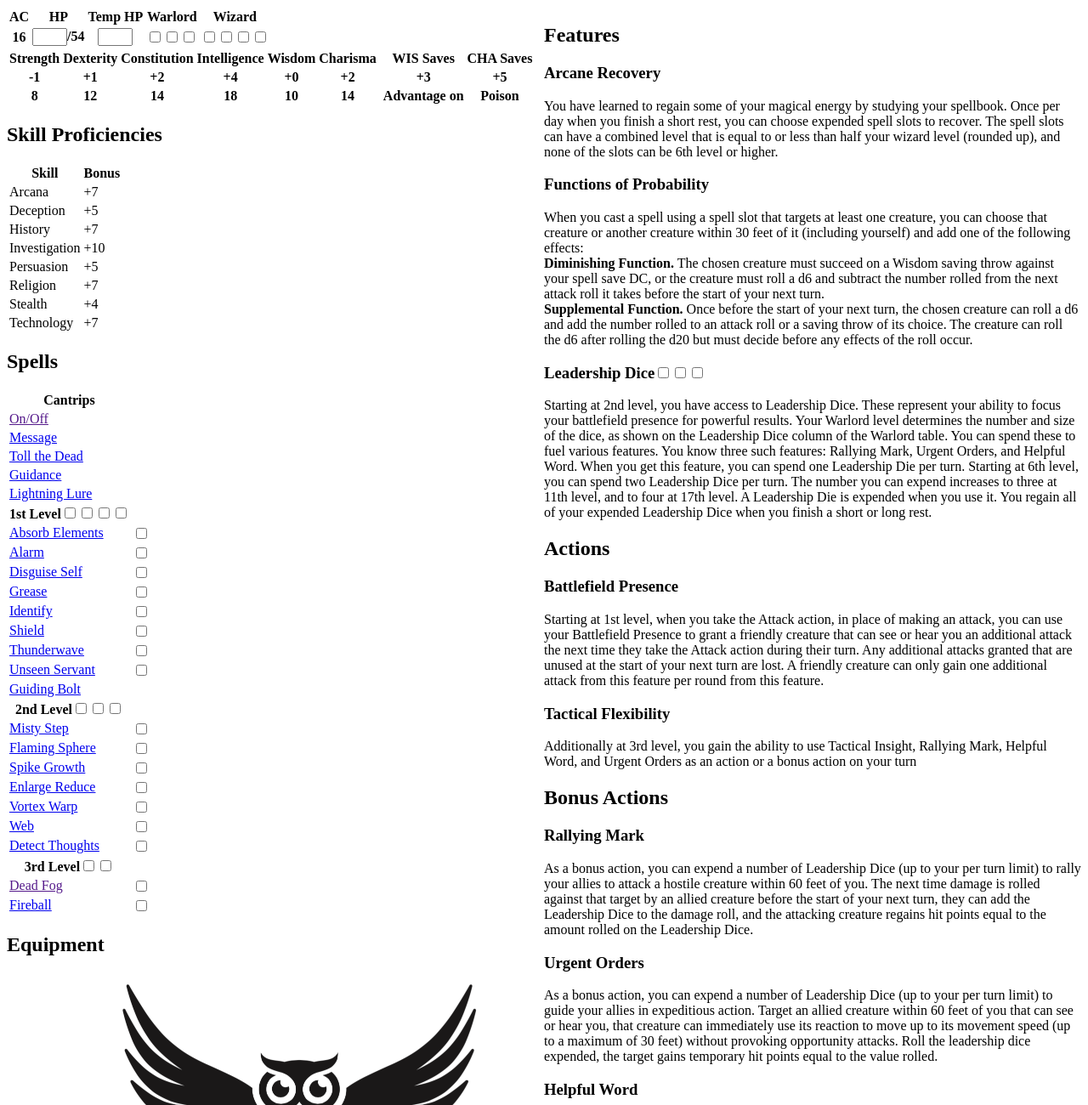
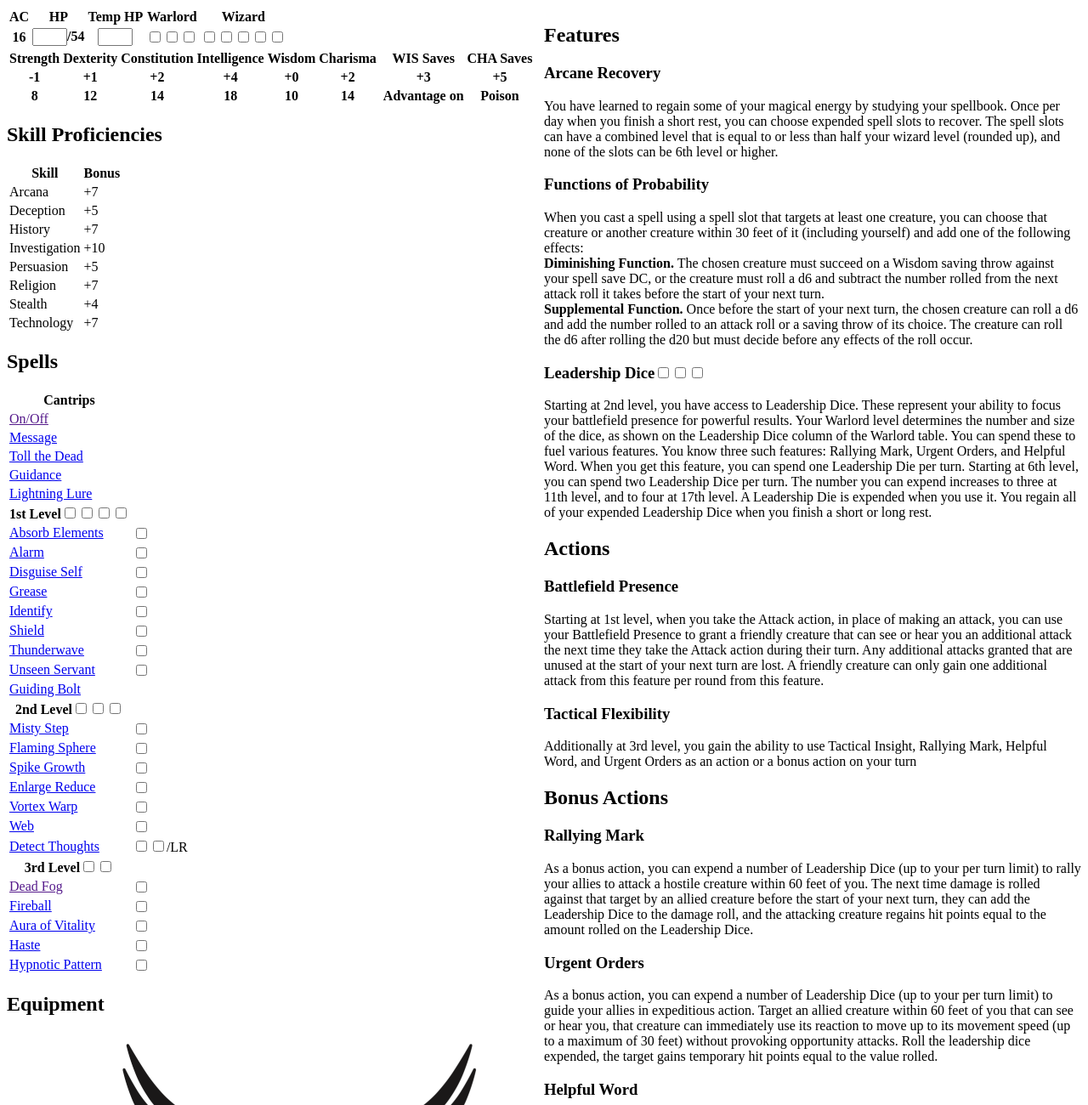
Before and after one commit to AshWolf/AshWolf.github.io, a plain HTML site: page index.html in a window 1280 px wide. Shown: the top 1300 px of the page at 85% size. Drawn offline with nearby package versions, Linux system fonts and the light colour scheme.

Commit message:
3rd Levels

```diff
--- a/index.html
+++ b/index.html
@@ -19,7 +19,7 @@
             <div class="column">
                 <table>
                     <tr><th>AC</th><th>HP</th><th>Temp HP</th><th>Warlord</th><th>Wizard</th></tr>
-                    <tr><th>16</th><th><input type = "text" id = "HP" size = 2 onkeyup='saveValue(this);'>/54</th><th><input type = "text" id = "TempHP" size = 2 onkeyup='saveValue(this);'></th><th><input type="checkbox" class="save-cb-state" name="h1"><input type="checkbox" class="save-cb-state" name="h2"><input type="checkbox" class="save-cb-state" name="h3"></th><th><input type="checkbox" class="save-cb-state" name="h4"><input type="checkbox" class="save-cb-state" name="h5"><input type="checkbox" class="save-cb-state" name="h6"><input type="checkbox" class="save-cb-state" name="h7"></th></tr>
+                    <tr><th>16</th><th><input type = "text" id = "HP" size = 2 onkeyup='saveValue(this);'>/54</th><th><input type = "text" id = "TempHP" size = 2 onkeyup='saveValue(this);'></th><th><input type="checkbox" class="save-cb-state" name="h1"><input type="checkbox" class="save-cb-state" name="h2"><input type="checkbox" class="save-cb-state" name="h3"></th><th><input type="checkbox" class="save-cb-state" name="h4"><input type="checkbox" class="save-cb-state" name="h5"><input type="checkbox" class="save-cb-state" name="h6"><input type="checkbox" class="save-cb-state" name="h7"><input type="checkbox" class="save-cb-state" name="h8"></th></tr>
                 </table>
                 <table>
                     <tr><th>Strength</th><th>Dexterity</th><th>Constitution</th><th>Intelligence</th><th>Wisdom</th><th>Charisma</th><th>       </th><th>WIS Saves</th><th>CHA Saves</th></tr>
@@ -63,10 +63,13 @@
                 <tr><td><a href = "https://www.dndbeyond.com/spells/enlarge-reduce">Enlarge Reduce</a></td><td><input type="checkbox" class="save-cb-state" name="p24"></td></tr>
                 <tr><td><a href = "https://www.dndbeyond.com/spells/vortex-warp">Vortex Warp</a></td><td><input type="checkbox" class="save-cb-state" name="p25"></td></tr>
                 <tr><td><a href = "https://www.dndbeyond.com/spells/web">Web</a></td><td><input type="checkbox" class="save-cb-state" name="p26"></td></tr>
-                <tr><td><a href = "https://www.dndbeyond.com/spells/detect-thoughts">Detect Thoughts</a></td><td><input type="checkbox" class="save-cb-state" name="p27"></td></tr>
+                <tr><td><a href = "https://www.dndbeyond.com/spells/detect-thoughts">Detect Thoughts</a></td><td><input type="checkbox" class="save-cb-state" name="p27"><input type="checkbox" class="save-cb-state" name="c1">/LR</td></tr>
                 <tr><th>3rd Level<input type="checkbox" class="save-cb-state" name="s31"><input type="checkbox" class="save-cb-state" name="s32"></th></tr>
                 <tr><td><a href = "">Dead Fog</a></td><td><input type="checkbox" class="save-cb-state" name="p31"></td></tr>
                 <tr><td><a href = "https://www.dndbeyond.com/spells/fireball">Fireball</a></td><td><input type="checkbox" class="save-cb-state" name="p32"></td></tr>
+                <tr><td><a href = "https://www.dndbeyond.com/spells/aura-of-vitality">Aura of Vitality</a></td><td><input type="checkbox" class="save-cb-state" name="p33"></td></tr>
+                <tr><td><a href = "https://www.dndbeyond.com/spells/haste">Haste</a></td><td><input type="checkbox" class="save-cb-state" name="p34"></td></tr>
+                <tr><td><a href = "https://www.dndbeyond.com/spells/hypnotic-pattern">Hypnotic Pattern</a></td><td><input type="checkbox" class="save-cb-state" name="p35"></td></tr>
             </table>
             <h2>Equipment</h2>
             <input type = "text" id = "Gold" size = 6 onkeyup='saveValue(this);'> NGC
```
